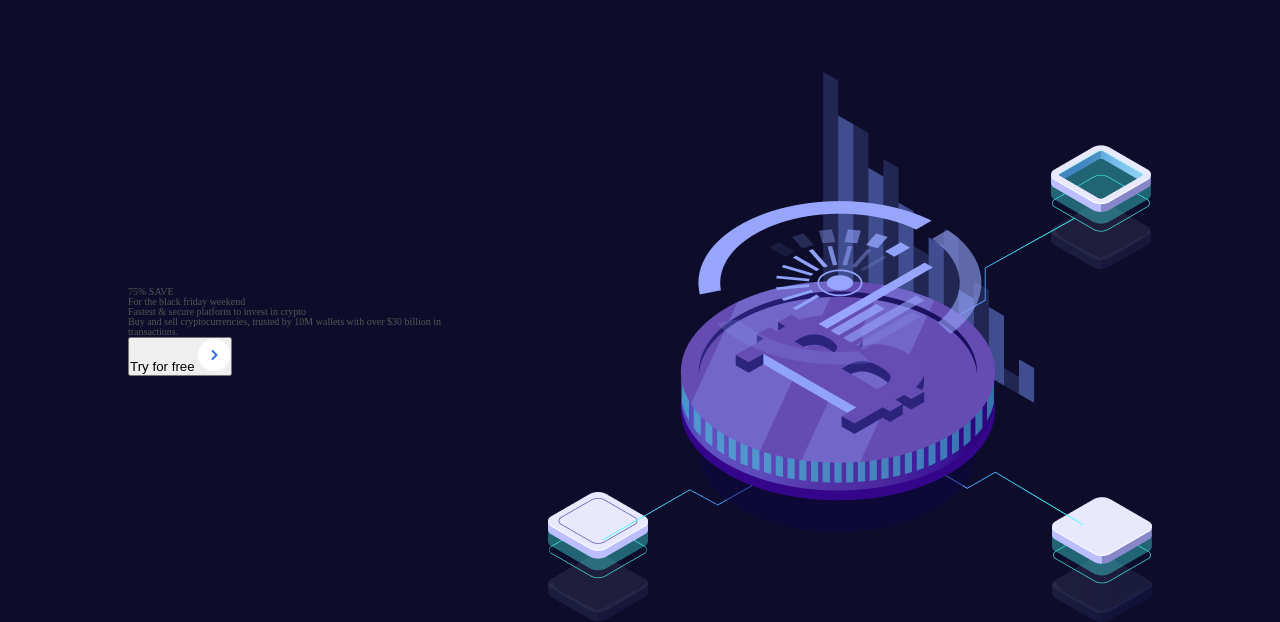
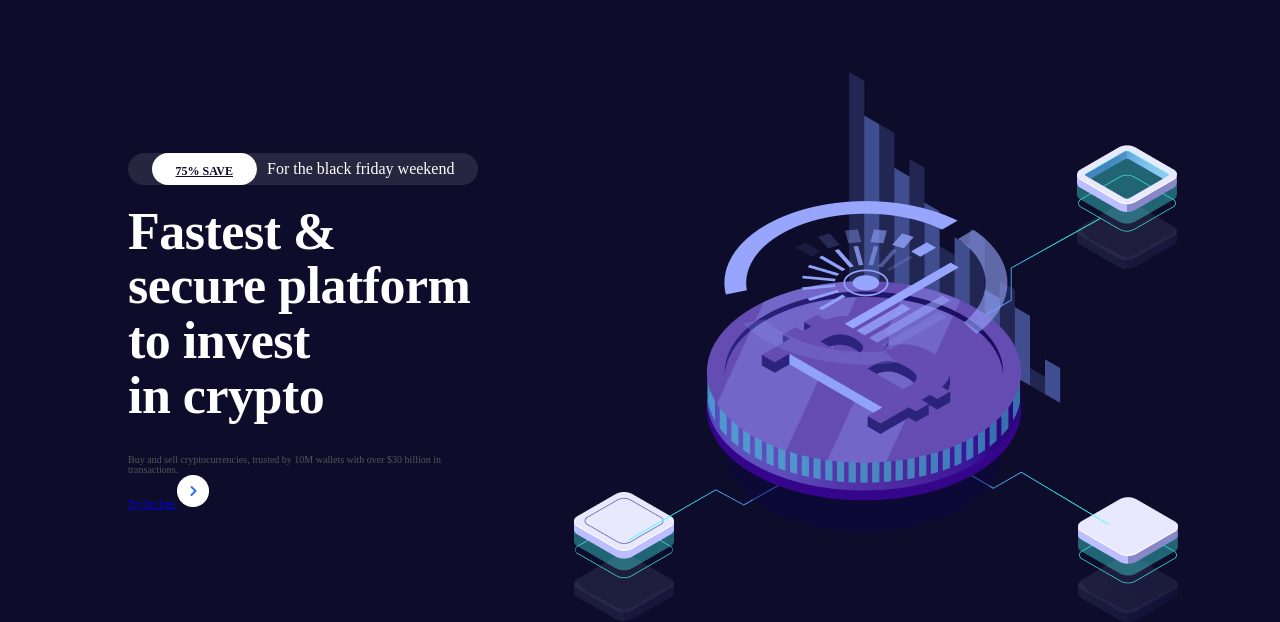
Before and after one commit to haywhyvilla/CRAPPOproject, a plain HTML site: page index.html in a window 1280 px wide. Shown: the part 129-751 px from the top of the page. Drawn offline with Linux system fonts and the light colour scheme.

Commit message:
new commit

```diff
--- a/index.html
+++ b/index.html
@@ -32,17 +32,20 @@
   <section class="section-hero">
       <div class="hero">
         <div class="hero-text-box">
-          <p>75% SAVE</p>
-          <p>For the black friday weekend</p>
-          <p>Fastest & secure platform to invest in crypto</p>
-          <p>
+          <div class="save-box">
+             <a class="save" href="#">75% SAVE</a>
+          <p class="save-word">For the black friday weekend</p>
+          </div>
+
+          <p class="heading-primary">Fastest & secure platform to invest <br> in crypto</p>
+          <p class="hero-description">
             Buy and sell cryptocurrencies, trusted by 10M wallets with over $30
             billion in transactions.
           </p>
-          <button>
+          <a href="#">
             Try for free
             <img src="img/Arrow Right.png" alt="" />
-          </button>
+          </a>
         </div>
       <div class="hero-img-box">
         <img src="img/Illustration.png" alt="Illustration-image" />
--- a/style.css
+++ b/style.css
@@ -83,3 +83,58 @@ body {
   gap: 9.6rem;
   align-items: center;
 }
+
+.heading-primary {
+  font-size: 5.2rem;
+  line-height: 1.05;
+  margin-bottom: 3.2rem;
+}
+
+.heading-primary,
+.heading-secondary {
+  font-weight: 700;
+  color: #ffffff;
+  letter-spacing: -0.5px;
+}
+
+.heading-secondary {
+  font-size: 4.4rem;
+  line-height: 1.2;
+  margin-bottom: 9.6rem;
+}
+
+.heading-tertiary {
+  font-size: 3.6rem;
+  line-height: 1.2;
+  margin-bottom: 3.2rem;
+  color: #000;
+}
+
+.save-box {
+  width: 35rem;
+  padding: 0;
+  gap: 1rem;
+  display: flex;
+  justify-content: center;
+  align-items: center;
+  background: rgba(255, 255, 255, 0.1);
+  border-radius: 32px;
+  margin-bottom: 2rem;
+}
+
+.save:link,
+.save:visited {
+  font-size: 1.2rem;
+  font-weight: 800;
+  height: 3.2rem;
+  padding: 1.2rem 2.4rem;
+  border-radius: 32px;
+  color: #0d0d2b;
+  background-color: #ffffff;
+}
+
+.save-word {
+  font-weight: 400;
+  font-size: 1.6rem;
+  color: #ffffff;
+}
```
